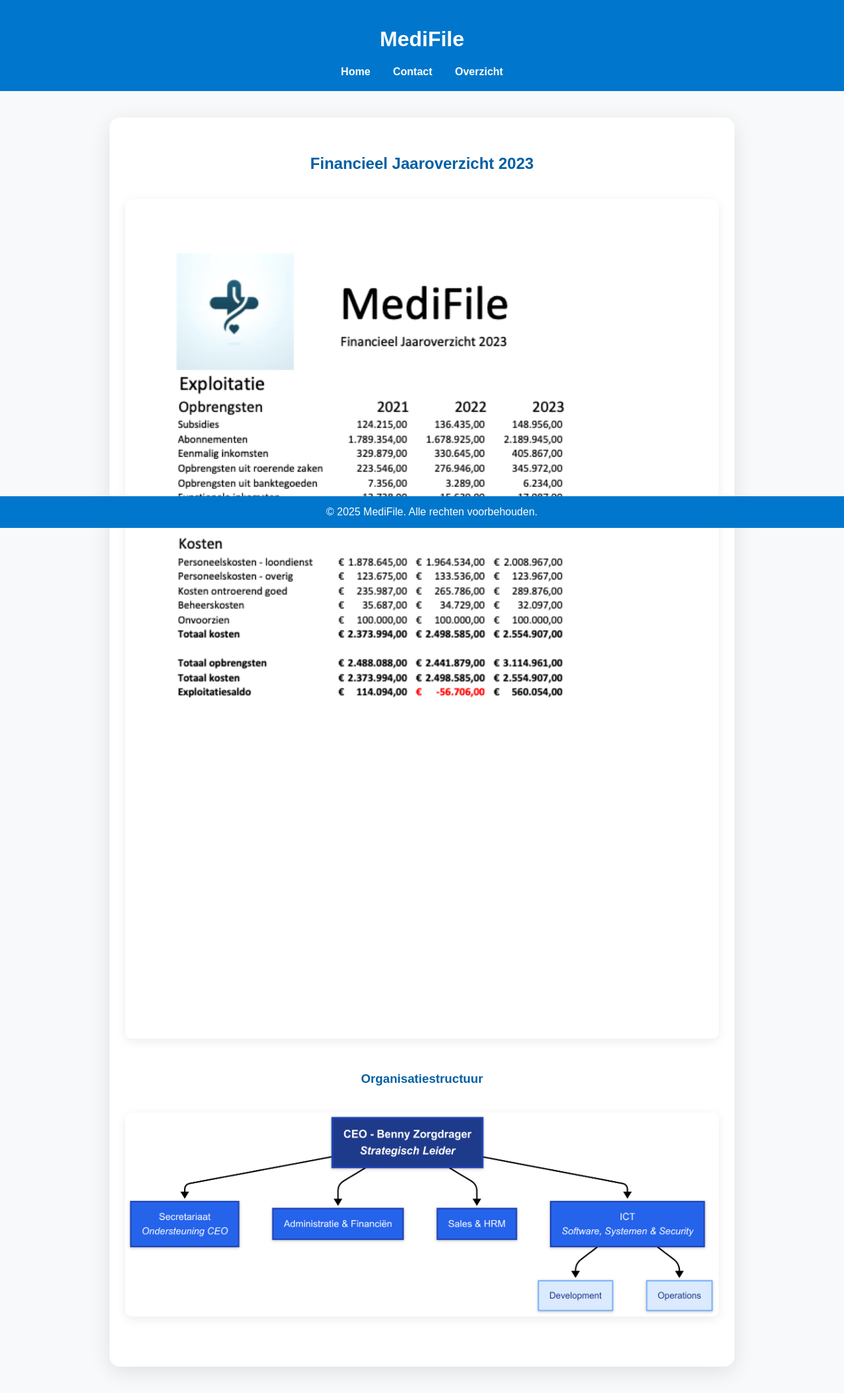
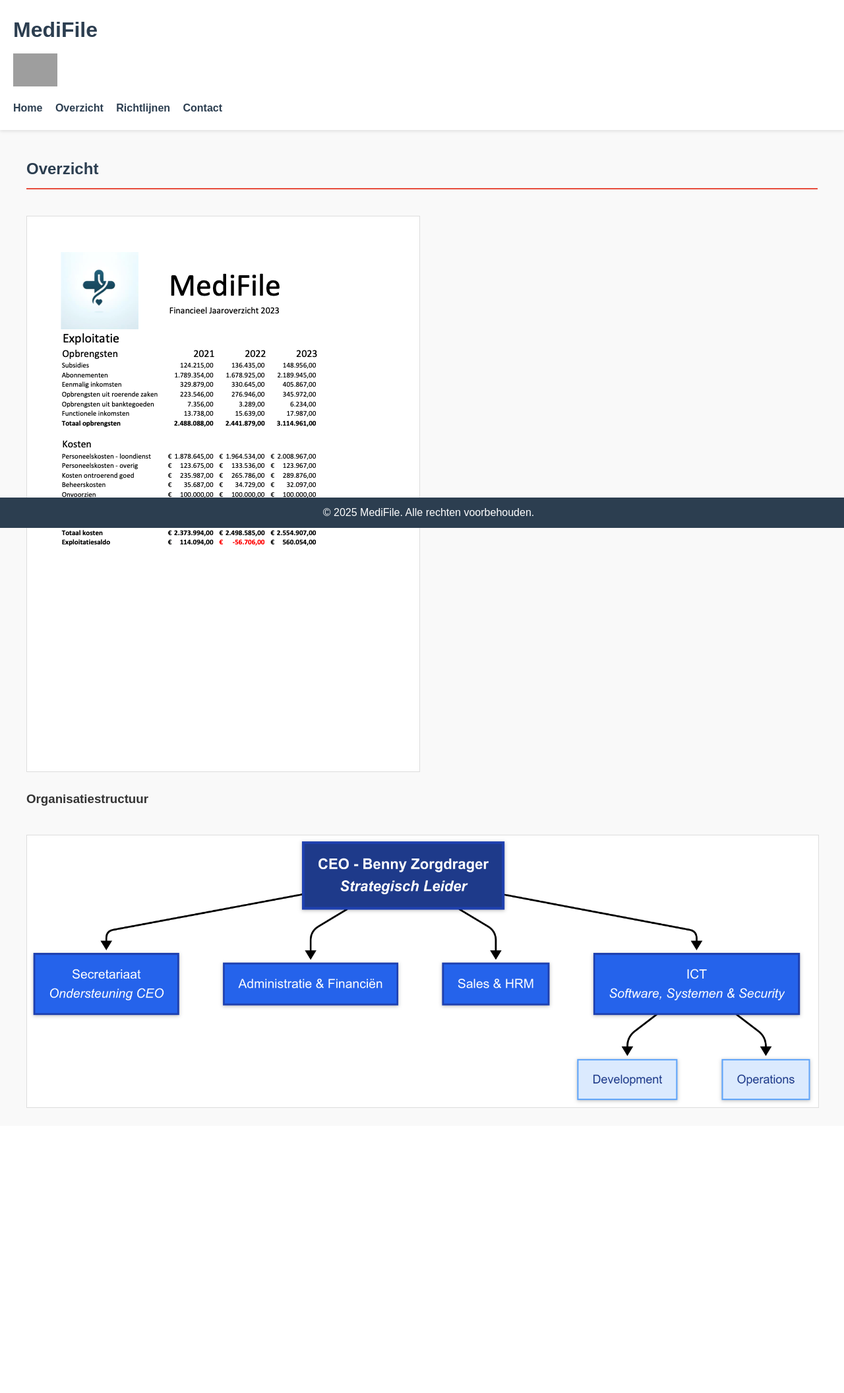
Before and after one commit to Lazarscorro/MediFile, a Flask app: page /overzicht in a window 1280 px wide. Shown: the whole page at 66% size. After the commit the page ends 1679 px from the top, so only its background shows below. Run offline with Flask 3, Linux system fonts and the light colour scheme; grey boxes are pictures that could not be loaded.

Commit message:
Css beetje veranderd en foto bijgevoegd. Richtlijnen html bijgevoegd

```diff
--- a/app.py
+++ b/app.py
@@ -6,13 +6,17 @@
 def home():
     return render_template("index.html")
 
+@app.route("/overzicht")
+def overzicht():
+    return render_template("overzicht.html")
+
+@app.route("/richtlijnen")
+def richtlijnen():
+    return render_template("richtlijnen.html")
+
 @app.route("/contact")
 def contact():
     return render_template("contact.html")
 
-@app.route("/overzicht")
-def overzicht():
-    return render_template("overzicht.html")
-
 if __name__ == "__main__":
     app.run()
--- a/static/style.css
+++ b/static/style.css
@@ -1,67 +1,81 @@
+/* Algemene stijlen */
 body {
     font-family: Arial, sans-serif;
     margin: 0;
     padding: 0;
-    background-color: #f8f9fa;
+    line-height: 1.6;
     color: #333;
+    background-color: #f9f9f9;
 }
 
+/* Header */
 header {
-    background-color: #0077cc;
-    color: white;
+    background-color: #fff;
     padding: 20px;
-    text-align: center;
+    box-shadow: 0 2px 5px rgba(0, 0, 0, 0.1);
+}
+
+.header-top {
+    display: flex;
+    flex-direction: column;  /* Titels en logo onder elkaar */
+    align-items: flex-start; /* Links uitlijnen */
+}
+
+.header-top h1 {
+    margin: 0;
+    color: #2c3e50;
+    font-size: 2em;
+}
+
+.header-logo {
+    margin-top: 10px;   /* Ruimte tussen titel en logo */
+    height: 50px;       /* Pas aan naar wens */
+    width: auto;
+}
+
+/* Navigatie */
+nav {
+    margin-top: 20px;
 }
 
 nav a {
-    color: white;
+    margin-right: 15px;
     text-decoration: none;
-    margin: 0 15px;
+    color: #2c3e50;
     font-weight: bold;
 }
 
 nav a:hover {
-    text-decoration: underline;
+    color: #e74c3c;
 }
 
+/* Hoofdinhoud */
 main {
-    padding: 40px;
+    padding: 20px;
+    max-width: 1200px;
+    margin: 0 auto;
 }
 
+main h2 {
+    color: #2c3e50;
+    border-bottom: 2px solid #e74c3c;
+    padding-bottom: 10px;
+}
+
+.pdf-img {
+    max-width: 100%;
+    height: auto;
+    margin-top: 20px;
+    border: 1px solid #ddd;
+}
+
+/* Footer */
 footer {
-    background-color: #0077cc;
-    color: white;
     text-align: center;
-    padding: 15px;
+    padding: 10px;
+    background-color: #2c3e50;
+    color: #fff;
     position: fixed;
     bottom: 0;
     width: 100%;
 }
-
-main {
-    max-width: 900px;
-    margin: 40px auto;
-    background: #fff;
-    padding: 36px 24px;
-    border-radius: 16px;
-    box-shadow: 0 8px 32px rgba(0,0,0,0.10);
-     }
-
-h2 {
-    text-align: center;
-    color: #005fa3;
-        }
-.section-title {
-    text-align: center;
-    color: #005fa3;
-    margin-top: 50px;
-        }
-
-.org-chart-img, .pdf-img {
-    width: 100%;
-    max-width: 900px;
-    display: block;
-    margin: 40px auto;
-    border-radius: 10px;
-    box-shadow: 0 4px 16px rgba(0,0,0,0.08);
-    }
--- a/templates/overzicht.html
+++ b/templates/overzicht.html
@@ -2,26 +2,33 @@
 <html lang="nl">
 <head>
     <meta charset="UTF-8">
-    <title>Financieel Jaaroverzicht - MediFile</title>
+    <title>Overzicht - MediFile</title>
     <link rel="stylesheet" href="{{ url_for('static', filename='style.css') }}">
 </head>
 <body>
     <header>
-        <h1>MediFile</h1>
+        <div class="header-top">
+            <h1>MediFile</h1>
+            <img src="{{ url_for('static', filename='images/logomedifile_1.png') }}" alt="MediFile Logo" class="header-logo">
+        </div>
         <nav>
             <a href="/">Home</a>
+            <a href="/overzicht">Overzicht</a>
+            <a href="/richtlijnen">Richtlijnen</a>
             <a href="/contact">Contact</a>
-            <a href="/overzicht">Overzicht</a>
         </nav>
     </header>
+
     <main>
-        <h2>Financieel Jaaroverzicht 2023</h2>
-        <!-- Zet hier een PNG/JPG export van je PDF-overzicht -->
-        <img src="{{ url_for('static', filename='images/Finance.png') }}" alt="Financieel Jaaroverzicht 2023" class="pdf-img">
+        <h2>Overzicht</h2>
 
-        <h3 class="section-title">Organisatiestructuur</h3>
-        <img src="{{ url_for('static', filename='images/org.png') }}" alt="Organisatiestructuur MediFile" class="org-chart-img">
+
+        <img src="{{ url_for('static', filename='images/Finance.png') }}" alt="Overzicht" class="pdf-img">
+         <h3 class="section-title">Organisatiestructuur</h3>
+        <img src="{{ url_for('static', filename='images/org.png') }}" alt="Organisatiestructuur MediFile" class="pdf-img">
     </main>
+
+
     <footer>
         &copy; 2025 MediFile. Alle rechten voorbehouden.
     </footer>
```
Also changed, not shown: templates/contact.html (+6 -3 lines), templates/index.html (+6 -3 lines), templates/templates/contact.html (deleted, +0 -36 lines), templates/templates/index.html (deleted, +0 -31 lines), templates/templates/overzicht.html (deleted, +0 -36 lines), static/images/richtlijn.png (added), templates/richtlijnen.html (renamed from templates/templates/richtlijnen.html), 1 other file.
